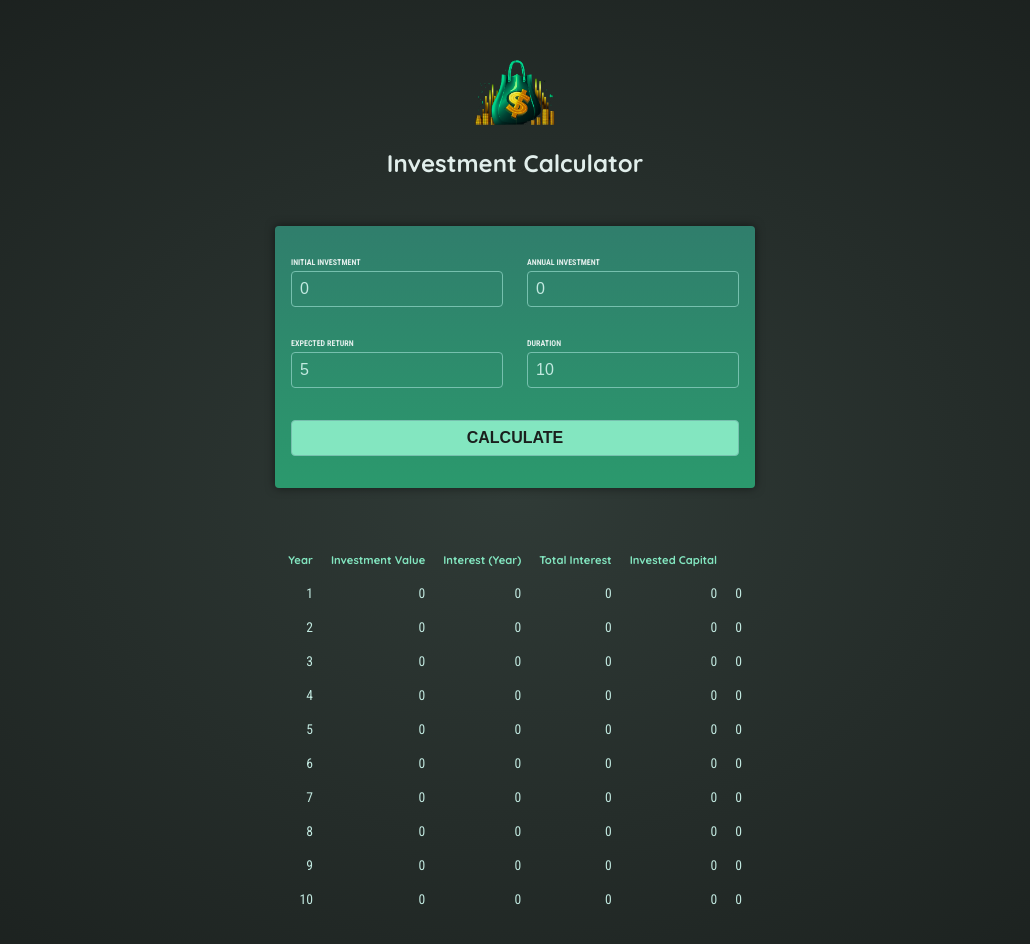
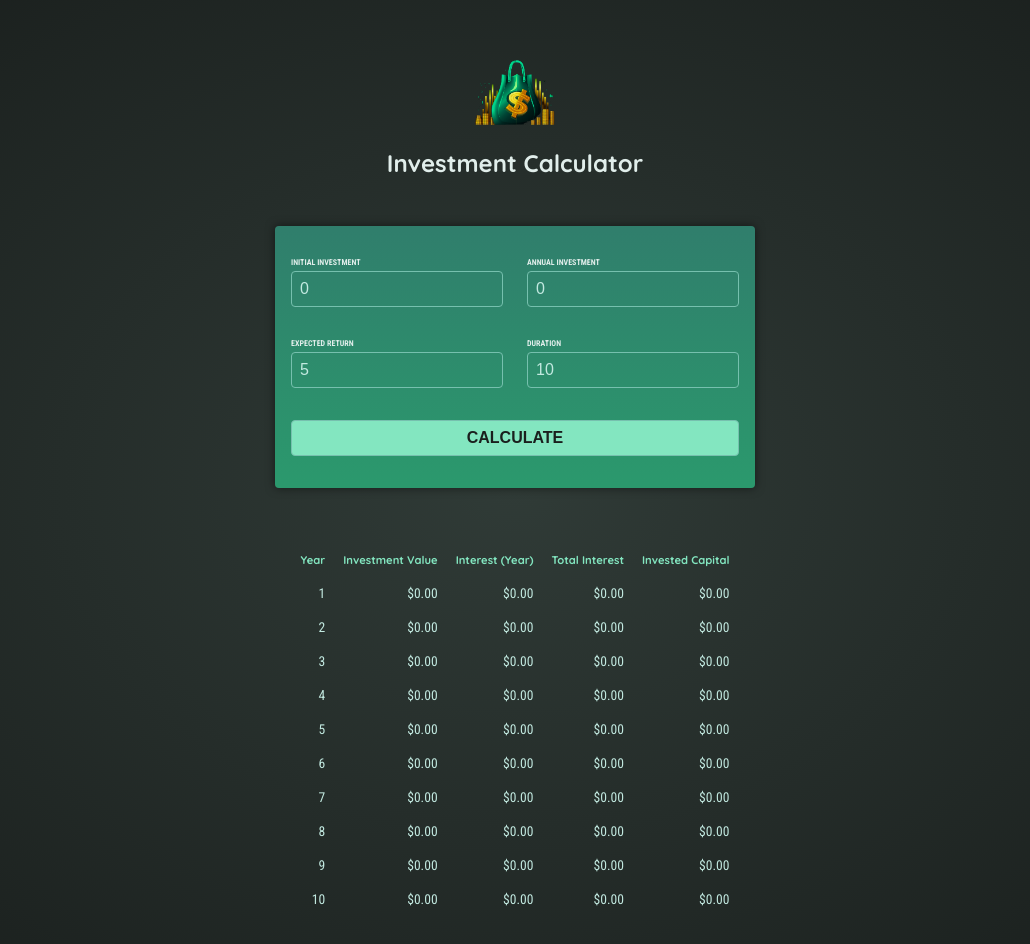
Before and after one commit to sminerport/InvestmentCalc, an Angular app: page / in a window 1280 px wide. Both pictures are taken after a click on the button "CALCULATE". Shown: the top 944 px of the page, without its empty margins (125-1155 px from the left). Built offline with nearby package versions, Linux system fonts and the light colour scheme.

Commit message:
Refactor investment results display to format currency values and include CurrencyPipe in component imports

```diff
--- a/src/app/investment-results/investment-results.component.html
+++ b/src/app/investment-results/investment-results.component.html
@@ -15,11 +15,10 @@
     @for (result of investmentResults; track result.year) {
     <tr>
       <td>{{ result.year }}</td>
-      <td>{{ result.interest }}</td>
-      <td>{{ result.valueEndOfYear }}</td>
-      <td>{{ result.annualInvestment }}</td>
-      <td>{{ result.totalInterest }}</td>
-      <td>{{ result.totalAmountInvested }}</td>
+      <td>{{ result.valueEndOfYear | currency }}</td>
+      <td>{{ result.interest | currency }}</td>
+      <td>{{ result.totalInterest | currency }}</td>
+      <td>{{ result.totalAmountInvested | currency }}</td>
     </tr>
     }
   </tbody>
--- a/src/app/investment-results/investment-results.component.ts
+++ b/src/app/investment-results/investment-results.component.ts
@@ -1,9 +1,10 @@
+import { CurrencyPipe } from '@angular/common';
 import { Component, Input } from '@angular/core';
 
 @Component({
   selector: 'app-investment-results',
   standalone: true,
-  imports: [],
+  imports: [CurrencyPipe],
   templateUrl: './investment-results.component.html',
   styleUrl: './investment-results.component.css',
 })
```
